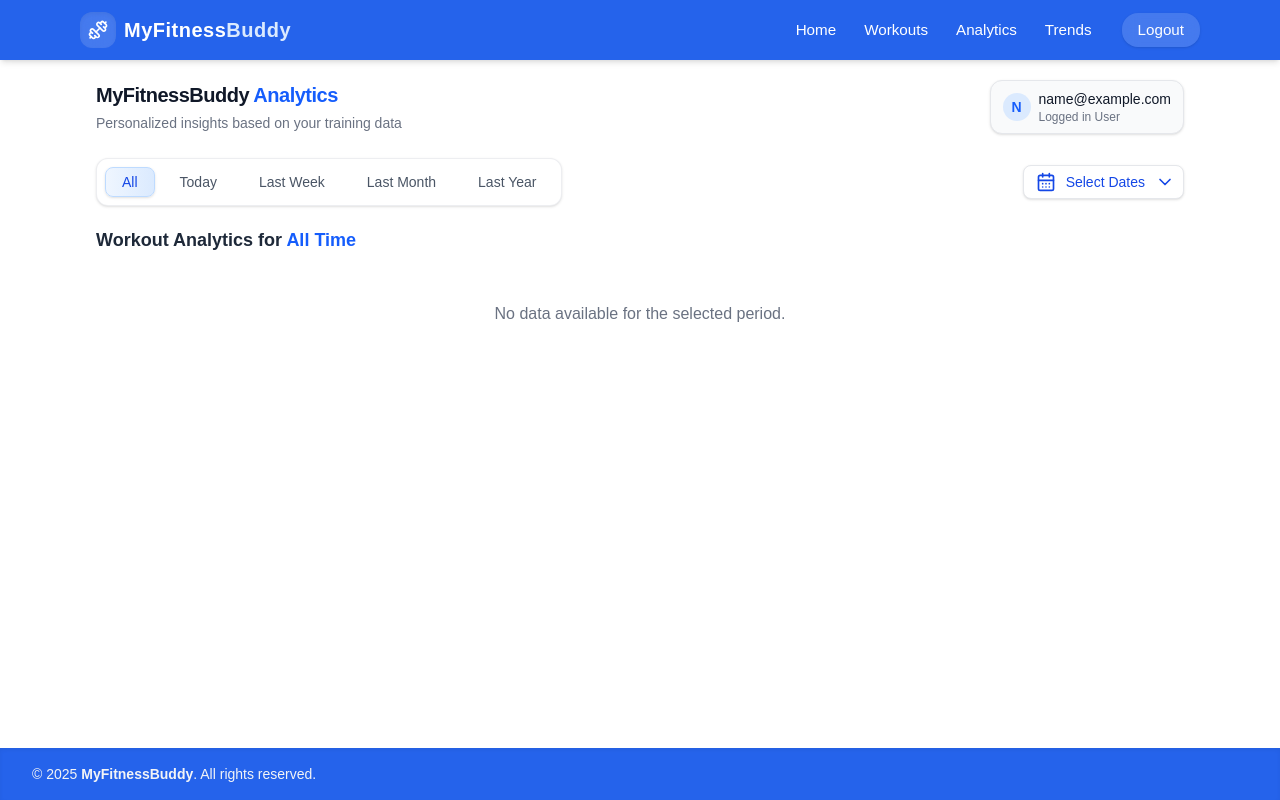
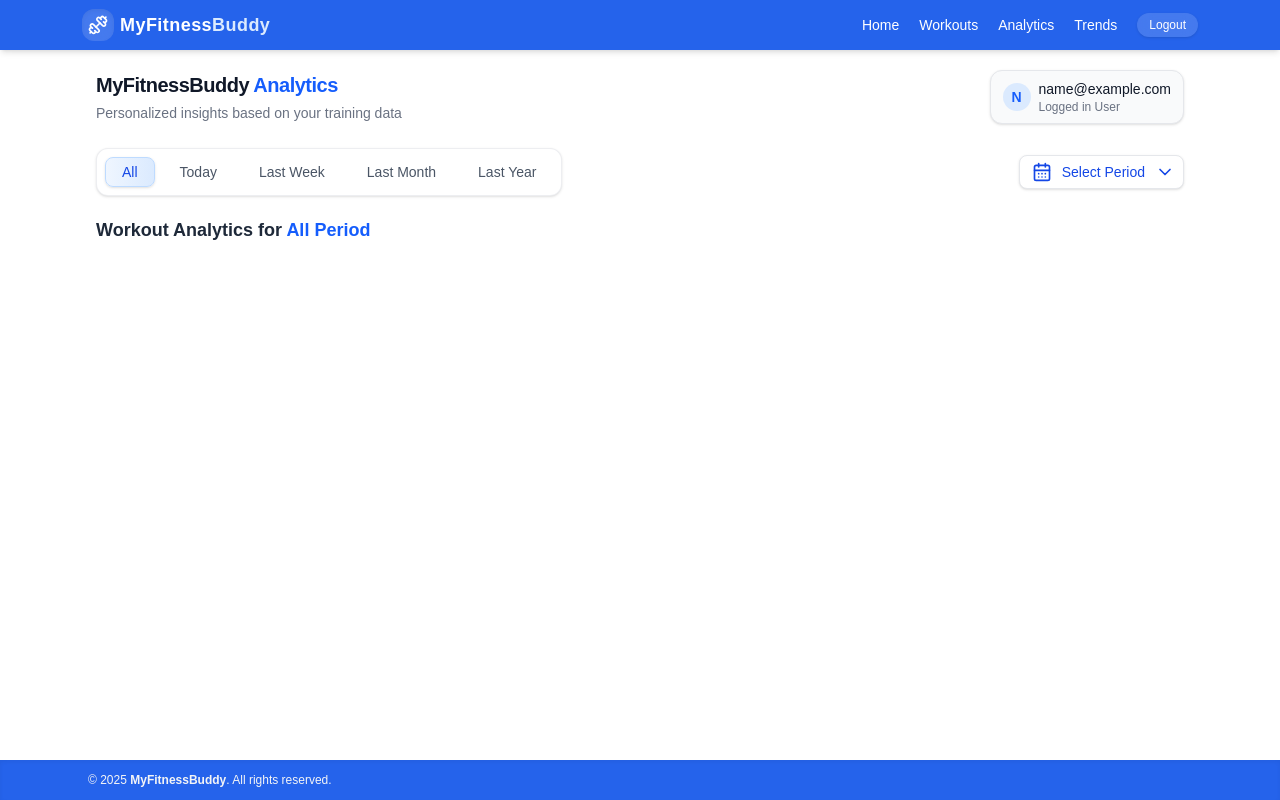
Before and after one commit to cjoseph001/myfitnessbuddy, a React (Vite) app: page /analytics in a window 1280 px wide. Built offline with nearby package versions, Linux system fonts and the light colour scheme; sample sign-in values are in the browser's storage.

Commit message:
fix design

```diff
--- a/src/components/analytics/rangeselector.jsx
+++ b/src/components/analytics/rangeselector.jsx
@@ -40,7 +40,7 @@ export default function RangeSelector({ range, onChange, onOpenCustom }) {
         className="flex items-center gap-2.5 text-sm font-medium pl-3 pr-2 py-1.5 rounded-lg bg-white text-blue-700 border border-gray-200 shadow-sm hover:bg-blue-50 hover:border-blue-200 transition-all duration-200 focus:outline-none focus:ring-2 focus:ring-blue-200 justify-center"
       >
         <CalendarDays className="w-5 h-5" />
-        <span>Select Dates</span>
+        <span>Select Period</span>
         <ChevronDown className="w-5 h-5" />
       </button>
     </div>
--- a/src/components/footer.jsx
+++ b/src/components/footer.jsx
@@ -1,8 +1,8 @@
 export default function Footer() {
   return (
-    <footer className="bg-[#2563eb]; text-white shadow-inner">
-      <div className="max-w-8xl mx-auto px-8 py-4 flex flex-col sm:flex-row justify-between items-center text-sm space-y-3 sm:space-y-0">
-        <p className="text-gray-100 text-center sm:text-left">
+    <footer className="bg-[#2563eb] text-white shadow-inner">
+      <div className="max-w-6xl mx-auto px-6 py-3 flex flex-col sm:flex-row justify-between items-center text-sm space-y-3 sm:space-y-0">
+        <p className="text-gray-100 text-xs text-center sm:text-left">
           © 2025 <span className="font-semibold">MyFitnessBuddy</span>. All
           rights reserved.
         </p>
--- a/src/components/header.jsx
+++ b/src/components/header.jsx
@@ -11,20 +11,20 @@ export default function Header() {
 
   return (
     <header className="bg-[#2563eb] text-white sticky top-0 z-50 shadow-md backdrop-blur-md bg-opacity-95 transition-all">
-      <div className="max-w-6xl mx-auto px-4 py-3 flex justify-between items-center">
+      <div className="max-w-6xl mx-auto px-4.5 py-2.25 flex justify-between items-center">
         <Link
           to="/home"
-          className="flex items-center gap-2 hover:opacity-90 transition-all"
+          className="flex items-center gap-1.5 hover:opacity-90 transition-all"
         >
-          <div className="flex items-center justify-center w-9 h-9 rounded-xl bg-white/15 backdrop-blur-sm shadow-inner">
+          <div className="flex items-center justify-center w-8 h-8 rounded-xl bg-white/15 backdrop-blur-sm shadow-inner">
             <Dumbbell className="w-5 h-5 text-white" />
           </div>
-          <h1 className="text-xl font-semibold tracking-wide">
+          <h1 className="text-lg font-semibold tracking-wide">
             MyFitness<span className="font-bold text-blue-100">Buddy</span>
           </h1>
         </Link>
 
-        <nav className="hidden sm:flex items-center text-[0.95rem] font-medium">
+        <nav className="hidden sm:flex items-center font-medium">
           {[
             { label: "Home", path: "/home" },
             { label: "Workouts", path: "/workouts" },
@@ -34,7 +34,7 @@ export default function Header() {
             <Link
               key={link.path}
               to={link.path}
-              className="relative px-3.5 py-1.5 rounded-md transition-all hover:bg-white/15 hover:text-blue-50 active:scale-[0.98]"
+              className="relative text-sm  px-2.5 py-1.5 rounded-2xl transition-all hover:bg-white/15 hover:text-blue-50 active:scale-[0.98]"
             >
               {link.label}
             </Link>
@@ -42,7 +42,7 @@ export default function Header() {
 
           <button
             onClick={logout}
-            className="ml-4 bg-white/15 hover:bg-white/25 text-white px-4 py-1.5 rounded-2xl shadow-sm backdrop-blur-sm transition-all active:scale-[0.98]"
+            className="ml-2.5 text-xs bg-white/15 hover:bg-white/25 text-white px-3 py-1 rounded-2xl shadow-sm backdrop-blur-sm transition-all active:scale-[0.98]"
           >
             Logout
           </button>
@@ -65,7 +65,7 @@ export default function Header() {
           mobileOpen ? "max-h-64 opacity-100" : "max-h-0 opacity-0"
         }`}
       >
-        <nav className="bg-[#1e4fd9] border-t border-white/10 px-6 py-3 space-y-2">
+        <nav className="bg-[#1e4fd9] border-t border-white/10 px-2 pb-5 pt-2.5 space-y-2">
           {[
             { label: "Home", path: "/home" },
             { label: "Workouts", path: "/workouts" },
@@ -75,7 +75,7 @@ export default function Header() {
               key={link.path}
               to={link.path}
               onClick={() => setMobileOpen(false)}
-              className="block py-2.5 px-3.5 rounded-md hover:bg-white/15 active:bg-white/25 transition-all"
+              className="block py-1 px-3.5 rounded-md hover:bg-white/15 active:bg-white/25 transition-all"
             >
               {link.label}
             </Link>
@@ -83,7 +83,7 @@ export default function Header() {
 
           <button
             onClick={logout}
-            className="mt-3 w-full bg-white/20 hover:bg-white/30 active:bg-white/40 px-3 py-2.5 rounded-md text-white font-medium transition-all"
+            className="mt-2 w-full bg-white/20 hover:bg-white/30 active:bg-white/40 px-3 py-2 rounded-xl text-white font-medium transition-all"
           >
             Logout
           </button>
--- a/src/pages/analytics/analytics.jsx
+++ b/src/pages/analytics/analytics.jsx
@@ -23,7 +23,7 @@ const rangeLabelMap = {
   month: "Last 30 Days",
   year: "Last Year",
   custom: "the Selected Period",
-  "": "All Time",
+  "": "All Period",
 };
 
 export default function Analytics() {
@@ -277,11 +277,7 @@ export default function Analytics() {
             </>
           )}
         </>
-      ) : (
-        <div className="py-8 text-center text-gray-500">
-          No data available for the selected period.
-        </div>
-      )}
+      ) : null}
 
       {showCustomModal && (
         <div className="fixed inset-0 z-50 flex items-center justify-center">
```
